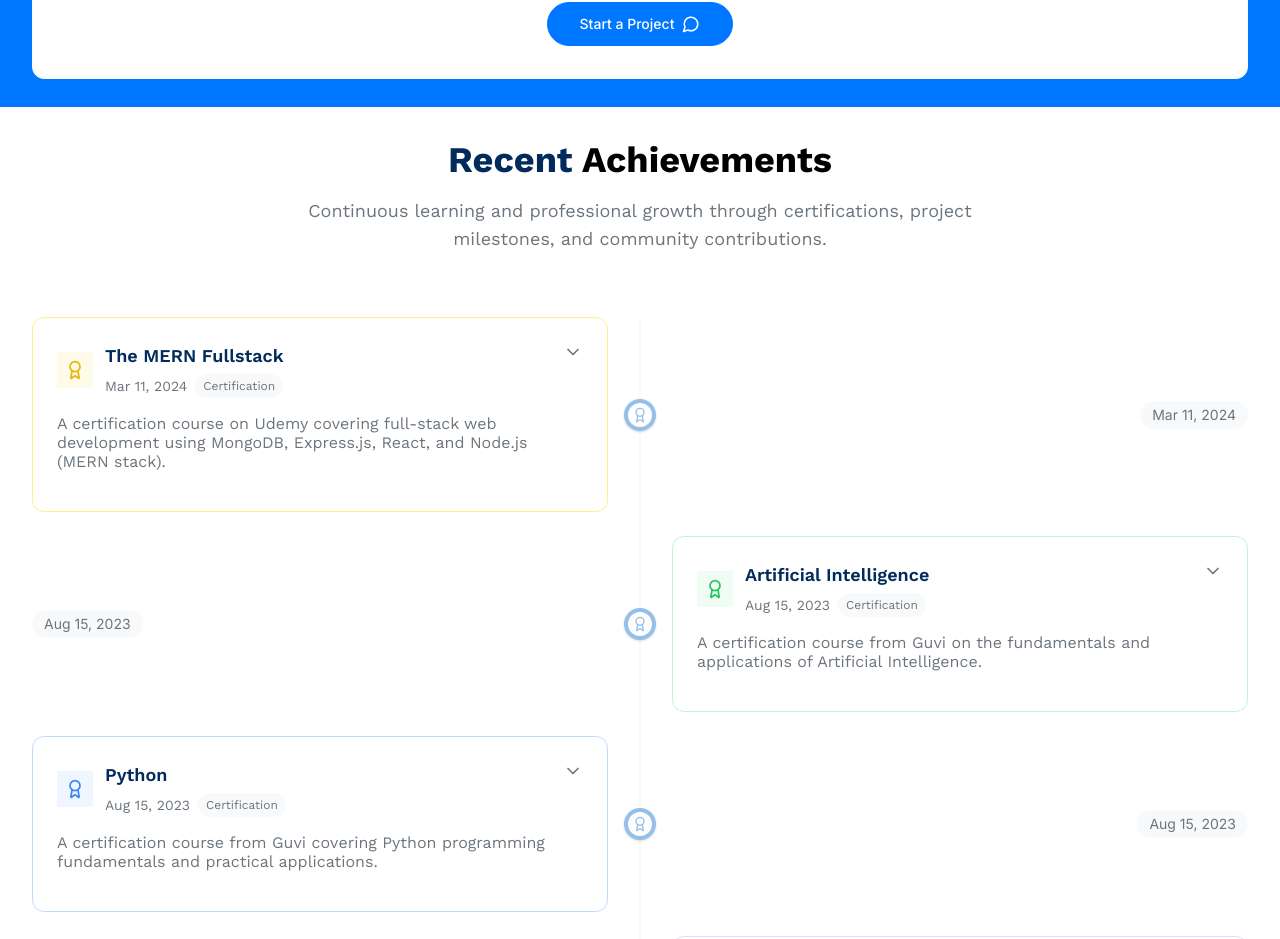
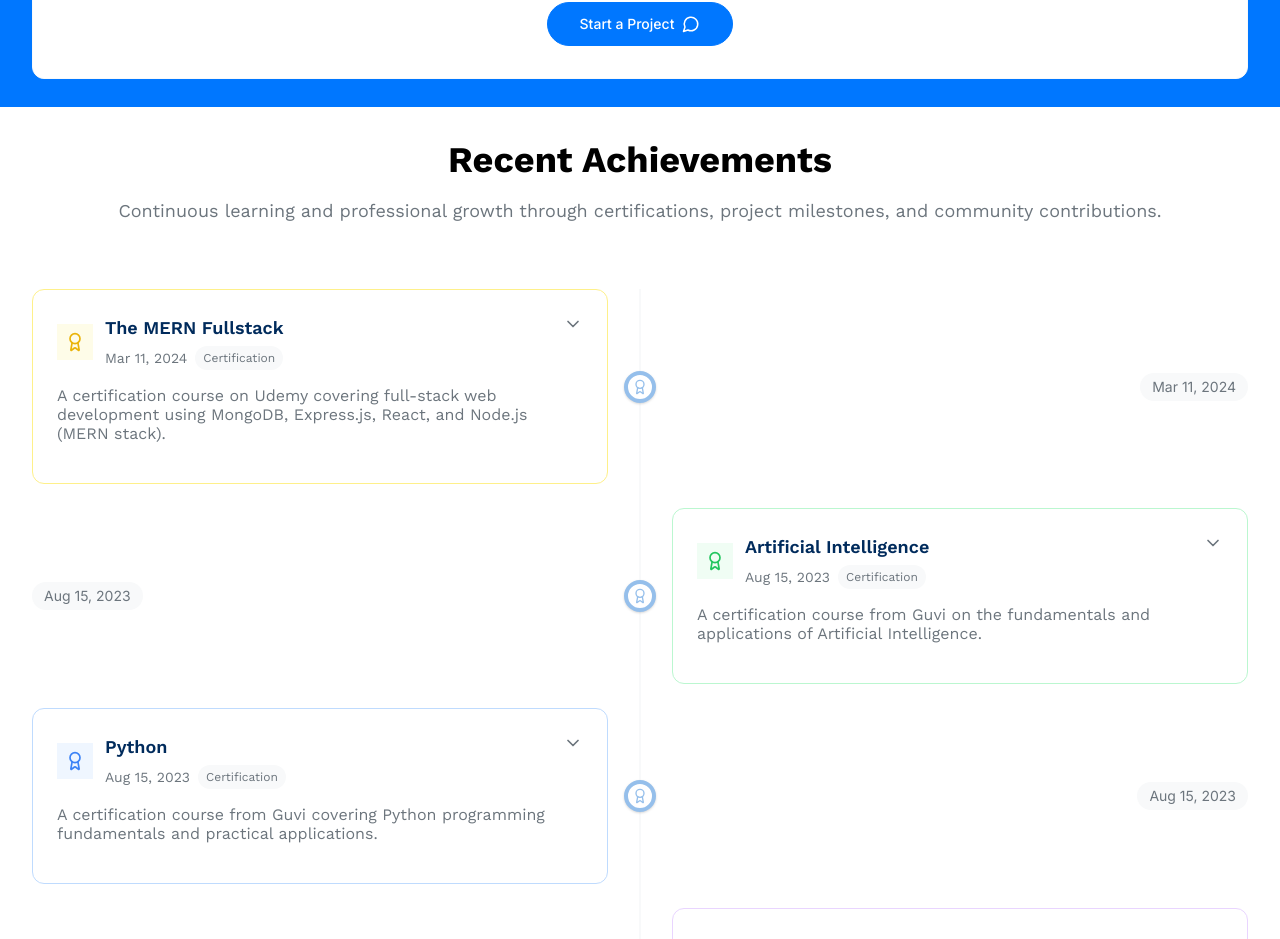
Before and after one commit to ifthikar2267/portfolio, a React (Vite) app: page / in a window 1280 px wide. Shown: the part 2053-2992 px from the top of the page. Built offline with nearby package versions, Linux system fonts and the light colour scheme.

Commit message:
certifications

```diff
--- a/src/pages/homepage/components/AchievementTimeline.jsx
+++ b/src/pages/homepage/components/AchievementTimeline.jsx
@@ -132,10 +132,10 @@ const AchievementTimeline = () => {
           viewport={{ once: true }}
           className="text-center mb-16"
         >
-          <h2 className="text-3xl sm:text-4xl font-bold text-foreground mb-4 font-worksans">
+          <h2 className="text-3xl sm:text-4xl font-bold text-black mb-4 font-worksans">
             Recent <span className="text-black ">Achievements</span>
           </h2>
-          <p className="text-lg text-muted-foreground max-w-2xl mx-auto font-worksans">
+          <p className="text-lg text-muted-foreground max-w-2xl mx-auto font-worksans max-w-lg lg:max-w-6xl">
             Continuous learning and professional growth through certifications,
             project milestones, and community contributions.
           </p>
```
